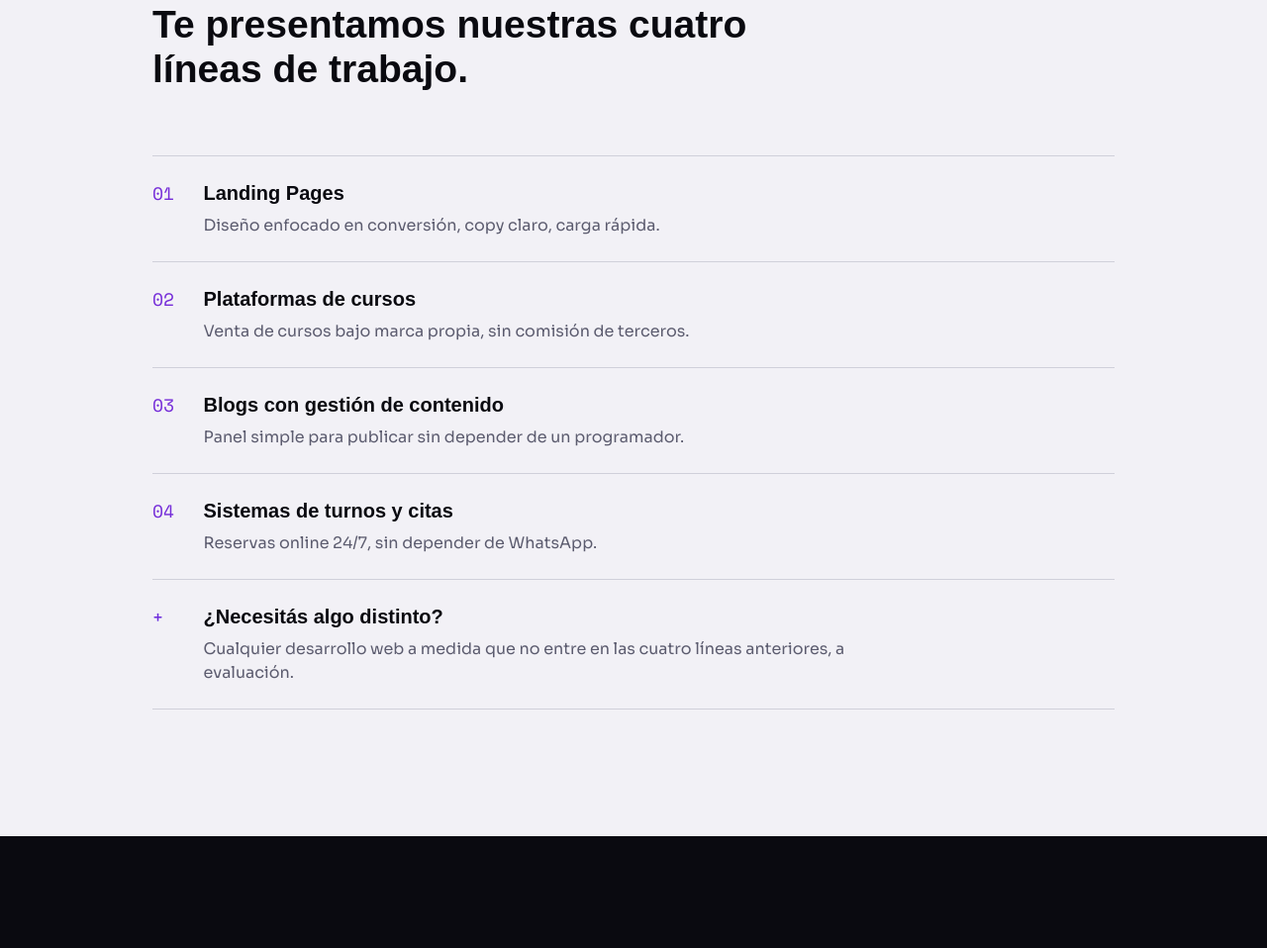
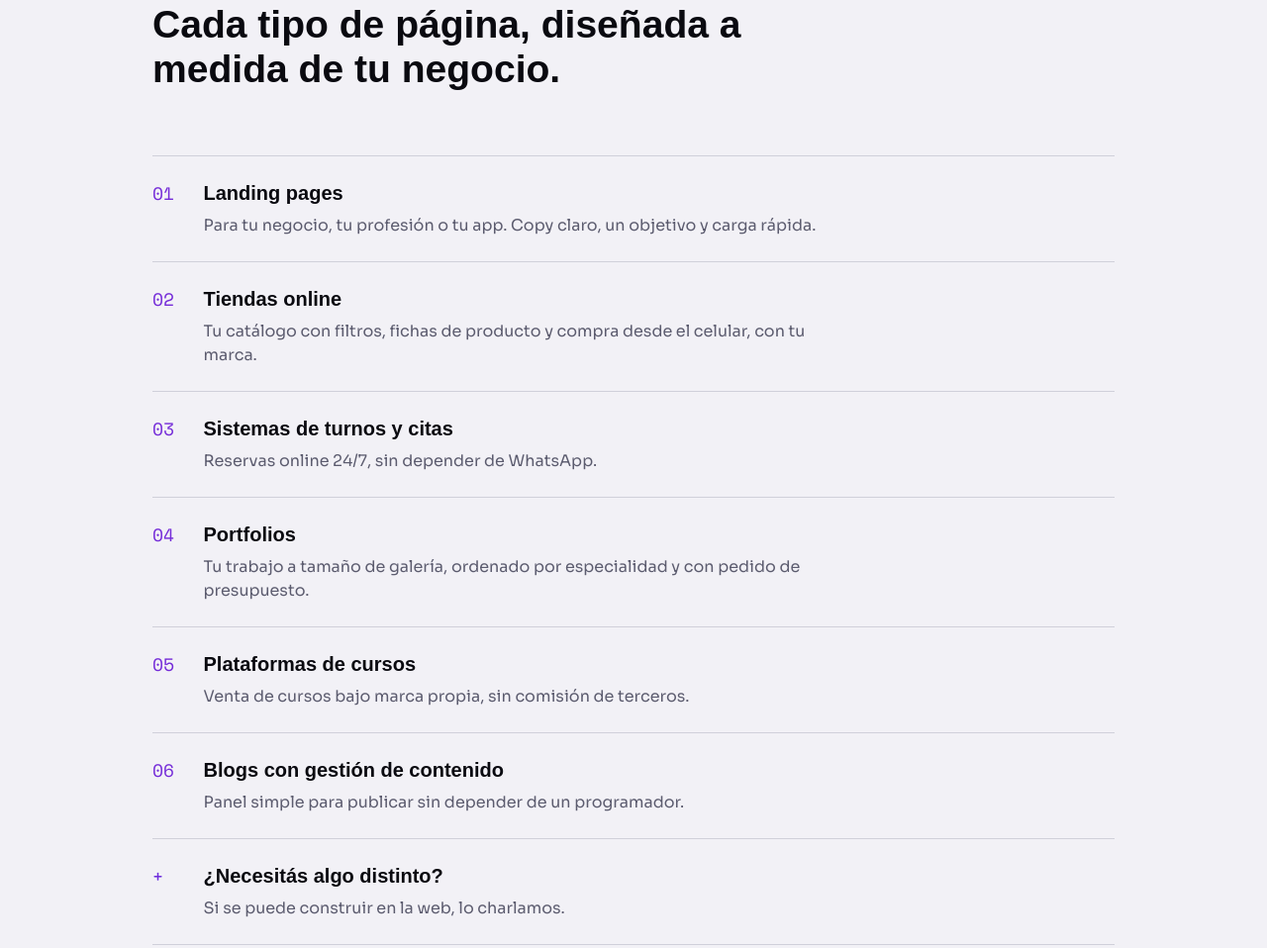
Before and after one commit to nicohermida01/nodo-landing-page, a website built with Vite: page index.html in a window 1280 px wide. Shown: the part 959-1917 px from the top of the page at 99% size. Built offline with nearby package versions, Linux system fonts and the light colour scheme; a web font is replaced by a local one.

Commit message:
feat(services): add online stores and portfolios as page types
Services now list every page type backed by a demo: landing pages
(including apps), online stores, booking systems, portfolios, course
platforms and blogs. Hero subhead, meta descriptions and JSON-LD
updated to match.

```diff
--- a/index.html
+++ b/index.html
@@ -7,13 +7,13 @@
   <link rel="apple-touch-icon" href="/apple-touch-icon.png" />
   <meta name="viewport" content="width=device-width, initial-scale=1.0" />
   <title>Estudio Nodo — Desarrollo de software a medida</title>
-  <meta name="description" content="Landing pages, plataformas de cursos, blogs y sistemas de turnos, diseñados y desarrollados a medida por Estudio Nodo." />
+  <meta name="description" content="Landing pages, tiendas online, sistemas de turnos, portfolios, plataformas de cursos y blogs, diseñados y desarrollados a medida por Estudio Nodo." />
   <link rel="canonical" href="https://estudionodo.tech/" />
 
   <meta property="og:type" content="website" />
   <meta property="og:site_name" content="Estudio Nodo" />
   <meta property="og:title" content="Estudio Nodo — Desarrollo de software a medida" />
-  <meta property="og:description" content="Landing pages, plataformas de cursos, blogs y sistemas de turnos, diseñados y desarrollados a medida por Estudio Nodo." />
+  <meta property="og:description" content="Landing pages, tiendas online, sistemas de turnos, portfolios, plataformas de cursos y blogs, diseñados y desarrollados a medida por Estudio Nodo." />
   <meta property="og:url" content="https://estudionodo.tech/" />
   <meta property="og:locale" content="es_AR" />
   <meta property="og:image" content="https://estudionodo.tech/og-image.png" />
@@ -22,7 +22,7 @@
 
   <meta name="twitter:card" content="summary_large_image" />
   <meta name="twitter:title" content="Estudio Nodo — Desarrollo de software a medida" />
-  <meta name="twitter:description" content="Landing pages, plataformas de cursos, blogs y sistemas de turnos, diseñados y desarrollados a medida por Estudio Nodo." />
+  <meta name="twitter:description" content="Landing pages, tiendas online, sistemas de turnos, portfolios, plataformas de cursos y blogs, diseñados y desarrollados a medida por Estudio Nodo." />
   <meta name="twitter:image" content="https://estudionodo.tech/og-image.png" />
 
   <link rel="preconnect" href="https://fonts.googleapis.com">
@@ -34,7 +34,7 @@
     "@context": "https://schema.org",
     "@type": "ProfessionalService",
     "name": "Estudio Nodo",
-    "description": "Estudio de desarrollo de software: landing pages, plataformas de cursos, blogs y sistemas de turnos a medida.",
+    "description": "Estudio de desarrollo de software: landing pages, tiendas online, sistemas de turnos, portfolios, plataformas de cursos y blogs a medida.",
     "url": "https://estudionodo.tech/",
     "email": "somosnodo.dev@gmail.com",
     "sameAs": ["https://instagram.com/estudionodo.tech"],
@@ -70,7 +70,7 @@
       <div class="section__inner hero__inner">
         <p class="eyebrow reveal">Estudio de desarrollo de software</p>
         <h1 class="hero__headline reveal">Tu sistema web es el <span class="grad-text">nodo</span> que conecta con tus clientes.</h1>
-        <p class="hero__sub reveal">Landing pages, plataformas de cursos, blogs, sistemas de turnos y mucho más — diseñados y desarrollados a medida, con alcance y presupuesto adaptado a tus necesidades.</p>
+        <p class="hero__sub reveal">Landing pages, tiendas online, sistemas de turnos, plataformas de cursos y mucho más — diseñados y desarrollados a medida, con alcance y presupuesto adaptado a tus necesidades.</p>
         <div class="hero__ctas reveal">
           <a href="#contacto" class="btn btn--primary">Contanos tu proyecto</a>
           <a href="#servicios" class="btn btn--secondary">Ver qué hacemos</a>
@@ -81,42 +81,56 @@
     <section id="servicios" class="section light">
       <div class="section__inner">
         <p class="eyebrow reveal">Qué hacemos</p>
-        <h2 class="section__title reveal">Te presentamos nuestras cuatro líneas de trabajo.</h2>
+        <h2 class="section__title reveal">Cada tipo de página, diseñada a medida de tu negocio.</h2>
 
         <ol class="services">
           <li class="services__item reveal">
             <span class="services__number">01</span>
             <div>
-              <h3>Landing Pages</h3>
-              <p>Diseño enfocado en conversión, copy claro, carga rápida.</p>
+              <h3>Landing pages</h3>
+              <p>Para tu negocio, tu profesión o tu app. Copy claro, un objetivo y carga rápida.</p>
             </div>
           </li>
           <li class="services__item reveal">
             <span class="services__number">02</span>
+            <div>
+              <h3>Tiendas online</h3>
+              <p>Tu catálogo con filtros, fichas de producto y compra desde el celular, con tu marca.</p>
+            </div>
+          </li>
+          <li class="services__item reveal">
+            <span class="services__number">03</span>
+            <div>
+              <h3>Sistemas de turnos y citas</h3>
+              <p>Reservas online 24/7, sin depender de WhatsApp.</p>
+            </div>
+          </li>
+          <li class="services__item reveal">
+            <span class="services__number">04</span>
+            <div>
+              <h3>Portfolios</h3>
+              <p>Tu trabajo a tamaño de galería, ordenado por especialidad y con pedido de presupuesto.</p>
+            </div>
+          </li>
+          <li class="services__item reveal">
+            <span class="services__number">05</span>
             <div>
               <h3>Plataformas de cursos</h3>
               <p>Venta de cursos bajo marca propia, sin comisión de terceros.</p>
             </div>
           </li>
           <li class="services__item reveal">
-            <span class="services__number">03</span>
+            <span class="services__number">06</span>
             <div>
               <h3>Blogs con gestión de contenido</h3>
               <p>Panel simple para publicar sin depender de un programador.</p>
-            </div>
-          </li>
-          <li class="services__item reveal">
-            <span class="services__number">04</span>
-            <div>
-              <h3>Sistemas de turnos y citas</h3>
-              <p>Reservas online 24/7, sin depender de WhatsApp.</p>
             </div>
           </li>
           <li class="services__item services__item--open reveal">
             <span class="services__number grad-text">+</span>
             <div>
               <h3>¿Necesitás algo distinto?</h3>
-              <p>Cualquier desarrollo web a medida que no entre en las cuatro líneas anteriores, a evaluación.</p>
+              <p>Si se puede construir en la web, lo charlamos.</p>
             </div>
           </li>
         </ol>
```
